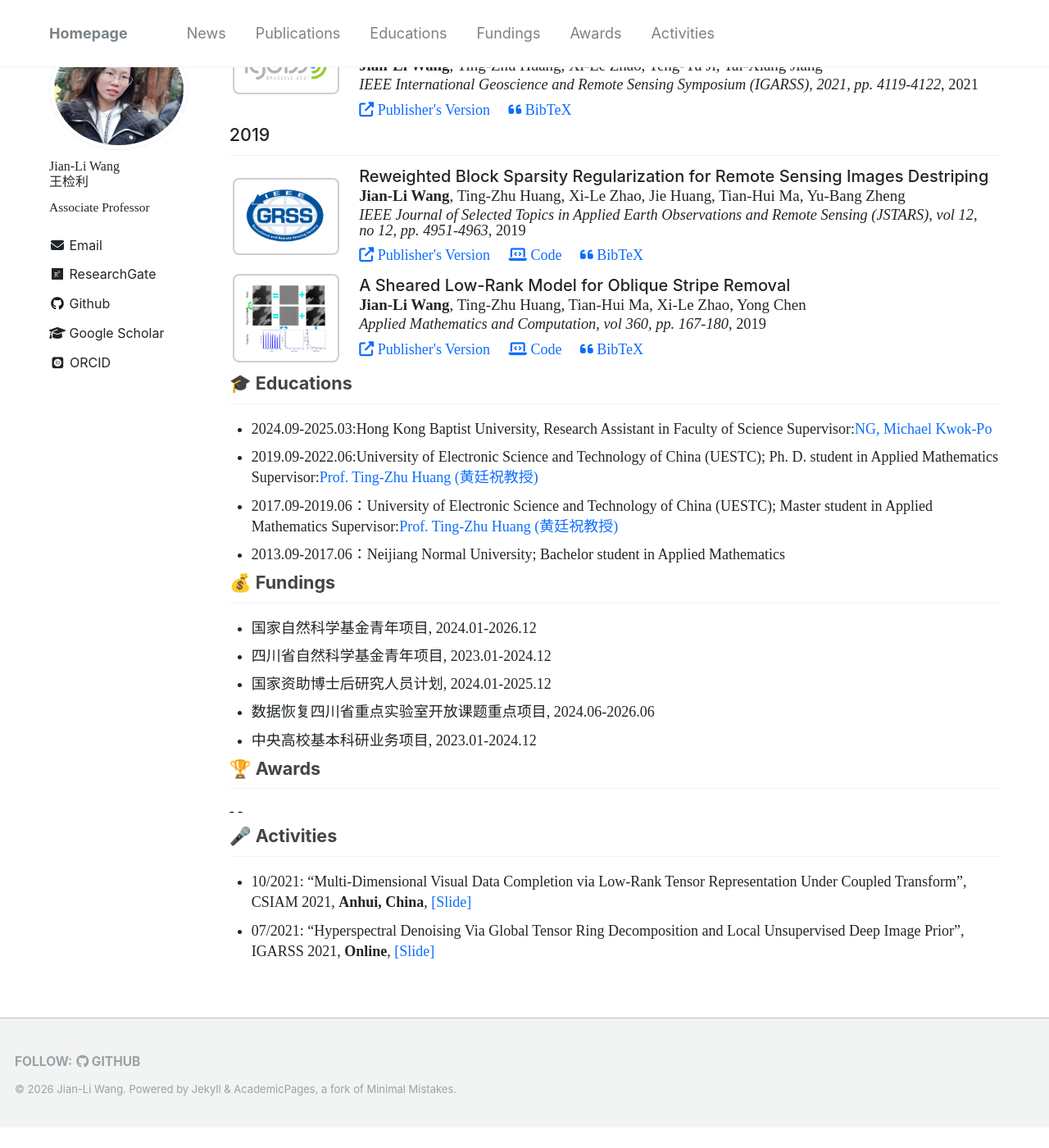
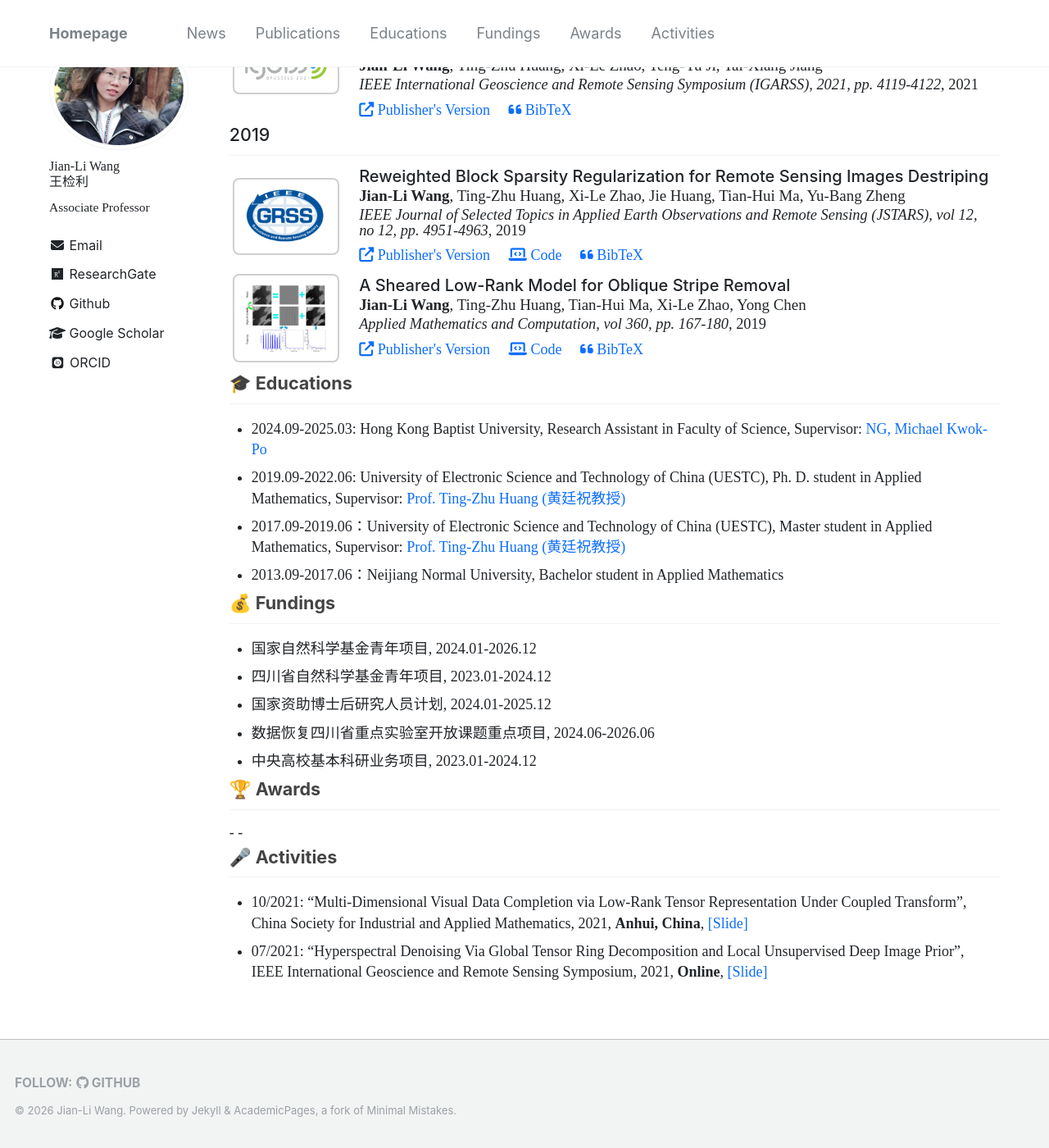
Before and after one commit to wangjianli123/wangjianli123.github.io, a Jekyll site: the page built from _pages/homepage.md, in a window 1280 px wide and 1400 px high, scrolled down 3631 px. Shown: the whole window at 82% size. Built offline with Jekyll 4.4.1, drawn with Linux system fonts in a browser that asks for light colours; nearby versions of some CDN libraries; some web fonts are replaced; comment, search, counter and statistics services are not loaded; before the commit the page ends 5006 px from its top, so only the background shows below that.

Commit message:
Update homepage.md

```diff
--- a/_pages/homepage.md
+++ b/_pages/homepage.md
@@ -119,10 +119,10 @@ My current research interests include tensor modeling and computing, high-dimens
 - IEEE Transactions on Computational Imaging (IEEE TCI), Reviewer
 -->
 <h2 id="educations" class="section-title"> 🎓 Educations </h2>
-- 2024.09-2025.03:Hong Kong Baptist University, Research Assistant in Faculty of Science Supervisor:[NG, Michael Kwok-Po](https://www.math.hkbu.edu.hk/~mng)
-- 2019.09-2022.06:University of Electronic Science and Technology of China (UESTC); Ph. D. student in Applied Mathematics Supervisor:[Prof. Ting-Zhu Huang (黄廷祝教授)](https://www.math.uestc.edu.cn/info/1081/2041.htm)
-- 2017.09-2019.06：University of Electronic Science and Technology of China (UESTC); Master student in Applied Mathematics Supervisor:[Prof. Ting-Zhu Huang (黄廷祝教授)](https://www.math.uestc.edu.cn/info/1081/2041.htm)
-- 2013.09-2017.06：Neijiang Normal University; Bachelor student in Applied Mathematics
+- 2024.09-2025.03: Hong Kong Baptist University, Research Assistant in Faculty of Science, Supervisor: [NG, Michael Kwok-Po](https://www.math.hkbu.edu.hk/~mng)
+- 2019.09-2022.06: University of Electronic Science and Technology of China (UESTC), Ph. D. student in Applied Mathematics, Supervisor: [Prof. Ting-Zhu Huang (黄廷祝教授)](https://www.math.uestc.edu.cn/info/1081/2041.htm)
+- 2017.09-2019.06：University of Electronic Science and Technology of China (UESTC), Master student in Applied Mathematics, Supervisor: [Prof. Ting-Zhu Huang (黄廷祝教授)](https://www.math.uestc.edu.cn/info/1081/2041.htm)
+- 2013.09-2017.06：Neijiang Normal University, Bachelor student in Applied Mathematics
 
 <h2 id="fundings" class="section-title">
   💰 Fundings
@@ -144,5 +144,5 @@ My current research interests include tensor modeling and computing, high-dimens
 <h2 id="activities" class="section-title">
   🎤 Activities
 </h2>
-- 10/2021: "Multi-Dimensional Visual Data Completion via Low-Rank Tensor Representation Under Coupled Transform", CSIAM 2021, **Anhui, China**, [[Slide]](../images/poster_4.pdf)
-- 07/2021: "Hyperspectral Denoising Via Global Tensor Ring Decomposition and Local Unsupervised Deep Image Prior", IGARSS 2021, **Online**, [[Slide]](../images/IGRASS2021_1400.pdf)
+- 10/2021: "Multi-Dimensional Visual Data Completion via Low-Rank Tensor Representation Under Coupled Transform", China Society for Industrial and Applied Mathematics, 2021, **Anhui, China**, [[Slide]](../images/poster_4.pdf)
+- 07/2021: "Hyperspectral Denoising Via Global Tensor Ring Decomposition and Local Unsupervised Deep Image Prior", IEEE International Geoscience and Remote Sensing Symposium, 2021, **Online**, [[Slide]](../images/IGRASS2021_1400.pdf)
```
